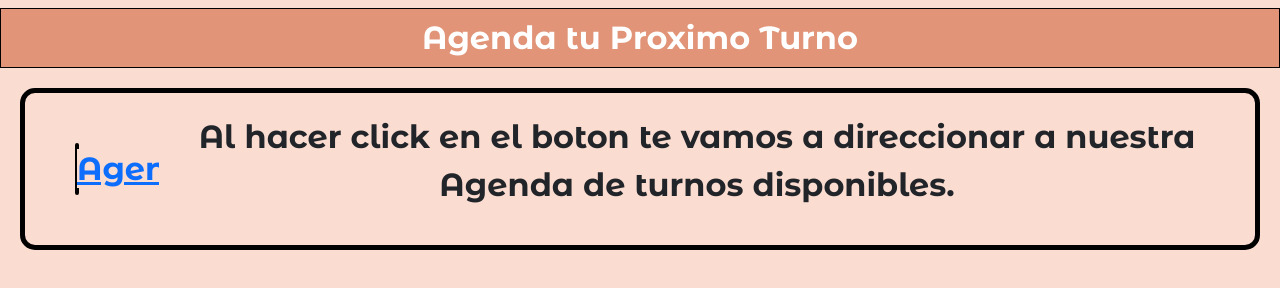
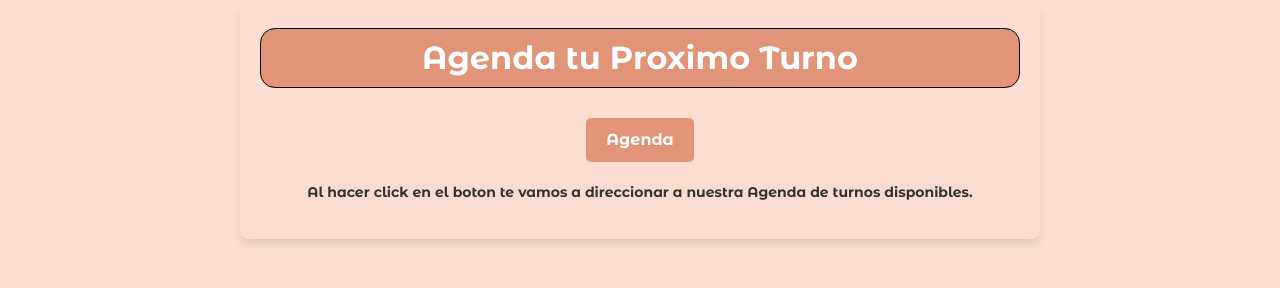
Before and after one commit to KaiserSZ/finalschultz, a plain HTML site: page pages/turnos.html in a window 1280 px wide. Shown: the part 62-350 px from the top of the page. Drawn offline with nearby package versions, Linux system fonts and the light colour scheme.

Commit message:
modificacion de Turnos y detalles finales antes de empezar con el Footer

```diff
--- a/css/style.css
+++ b/css/style.css
@@ -54,6 +54,14 @@ body{
     font-weight: bolder;
     padding: 1px;
     margin: 1px;
+}
+h1{
+    background-color: #E19477;
+    color: white;
+    border: 1px solid #000;
+    text-align: center;
+    font-weight: bold;
+    padding: 10px;
 }
 h2 {
     background-color: #E19477;
@@ -189,50 +197,77 @@ header {
 .videoubi {
     justify-content: center;
 }
-.agenda {
-    display: flex;
-    flex-direction: row;
-    border: solid 5px black;
+.turnos {
+    max-width: 800px;
+    margin: 10px auto;
+    padding: 20px;
+    background-color: #f9f9f9;
+    border-radius: 8px;
+    box-shadow: 0 2px 4px rgba(0, 0, 0, 0.1);
+  }
+
+  .turnos {
+    max-width: 800px;
+    margin: 0 auto;
+    padding: 20px;
+    background-color: #FBDCD1;
+    border-radius: 8px;
+    box-shadow: 0 4px 8px rgba(0, 0, 0, 0.1);
+  }
+
+  .turnos h2 {
+    text-align: center;
+    background-color: ;
+    margin-bottom: 20px;
     border-radius: 15px;
-    margin: 20px;
-    padding: 20px;
-    gap: 50px;
-    justify-content: space-between;
+  }
 
-}
-.botonagenda{
+  .agenda {
+    text-align: center;
+  }
+
+  .botonagenda {
+    display: inline-block;
+    padding: 10px 20px;
+    margin: 10px 0;
+    font-size: 16px;
+    font-weight: bold;
+    color: #fff;
     background-color: #E19477;
+    text-decoration: none;
+    border-radius: 5px;
     transition: 1s;
-    align-items: center;
-    justify-content: center;
-    text-decoration: none;
-    font-size: 2rem;
+  }
+
+  .botonagenda:hover {
+    background-color: #000;
+    color: #fff;
+    box-shadow: 0 4px 8px rgba(0, 0, 0, 0.1);
+  }
+
+  .textoagenda {
+    margin-top: 10px;
+    font-size: 14px;
+    color: #333;
     font-weight: bold;
-    color: white;
-    border: solid 2px black;
-    border-radius: 15px;
-    width: 00px;
-    margin: 30px;
+  }
 
-}
-.botonagenda:hover {
-    background-color: #000;
-}
-.textoagenda {
-    font-size: 2rem;
-    font-weight: bold;
-    width: 100%;
-    text-align: center;
-    align-items: center;
-    justify-content: space-between;
-}
-@media (max-width:700px){
-    .agenda{
-        display: flex;
-        flex-direction: column;
+  @media (max-width: 600px) {
+    .turnos {
+      padding: 15px;
     }
+
+    .botonagenda {
+      width: 100%;
+      padding: 15px;
+      font-size: 18px;
+      box-shadow: 0 4px 8px rgba(0, 0, 0, 0.1);
     }
-}
+
+    .textoagenda {
+      font-size: 16px;
+    }
+  }
 .contacto {
     display: flex;
     flex-direction: row;
--- a/pages/turnos.html
+++ b/pages/turnos.html
@@ -54,15 +54,15 @@
           </nav>
      </header>
      <main>
-         <h2>Agenda tu Proximo Turno</h2>
-         <section class="agenda">
-            <div class="botonagenda">
-              <a href="https://magasbeautystudio.site.agendapro.com/ar/sucursal/53306">Agenda</a>
-            </div>
-            <div>
-              <p class="textoagenda">Al hacer click en el boton te vamos a direccionar a nuestra Agenda de turnos disponibles.</p>
-            </div>
-          </section>
+      <section class="turnos">
+        <div>
+        <h2>Agenda tu Proximo Turno</h2>
+        </div>
+        <div class="agenda">
+          <a class="botonagenda" href="https://magasbeautystudio.site.agendapro.com/ar/sucursal/53306">Agenda</a>
+          <p class="textoagenda">Al hacer click en el boton te vamos a direccionar a nuestra Agenda de turnos disponibles.</p>
+        </div>
+      </section>
      </main>
 
     <script src="https://cdn.jsdelivr.net/npm/bootstrap@5.3.3/dist/js/bootstrap.bundle.min.js" integrity="sha384-YvpcrYf0tY3lHB60NNkmXc5s9fDVZLESaAA55NDzOxhy9GkcIdslK1eN7N6jIeHz" crossorigin="anonymous"></script>
```
Also changed, not shown: index.html (+5 -2 lines).
